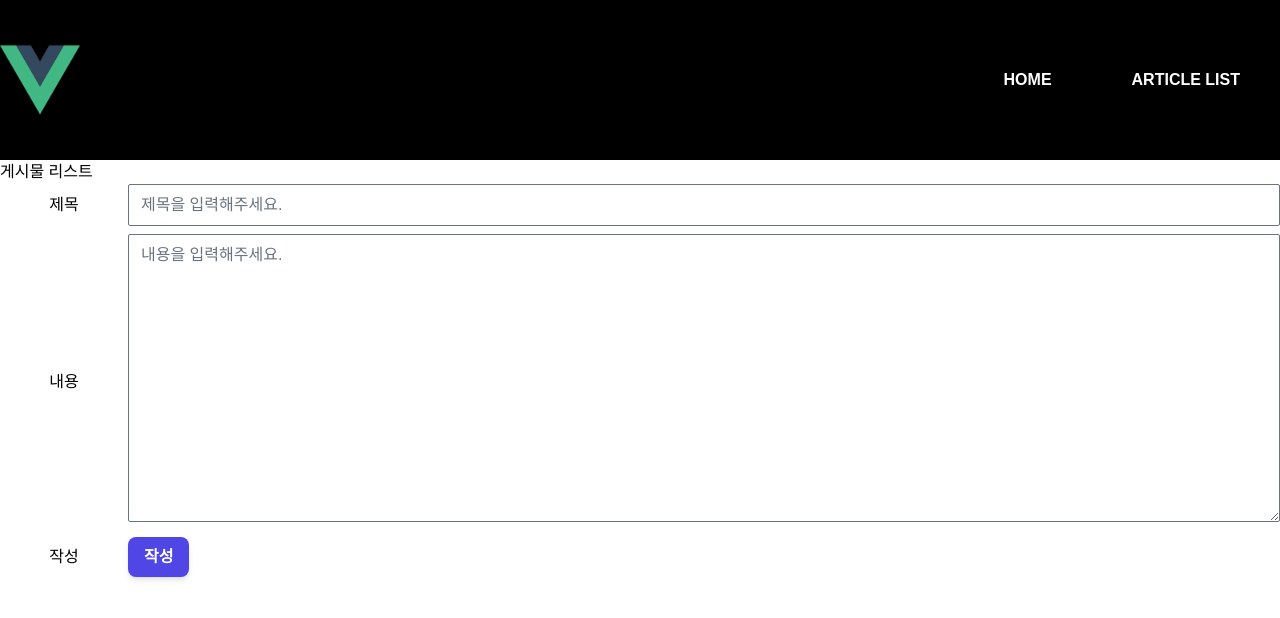
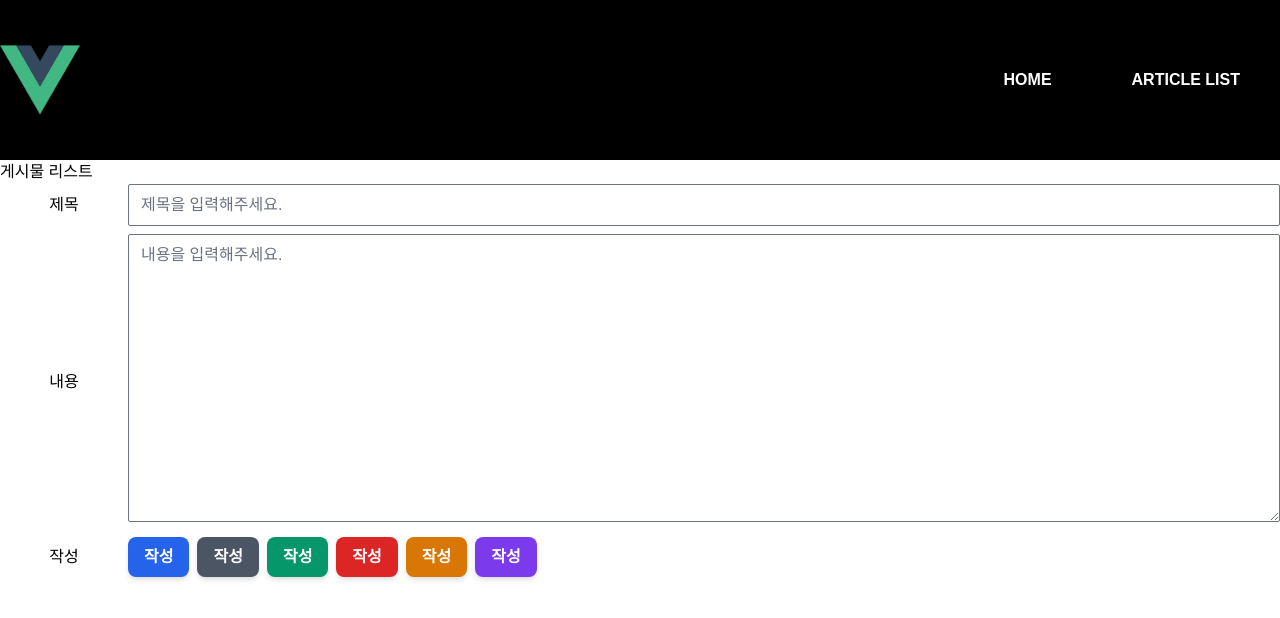
Before and after one commit to ucong2222/vue3-exam1, a Vue app: page /article/list in a window 1280 px wide. Shown: the top 618 px of the page. Built offline with nearby package versions, Linux system fonts and the light colour scheme; a web font is replaced by a local one.

Commit message:
상황별 버튼 CSS 생성

```diff
--- a/src/App.vue
+++ b/src/App.vue
@@ -36,6 +36,26 @@ export default defineComponent({
 })
 </script>
 
-<style scoped>
-
+<style lang="postcss">
+.btn-primary {
+  @apply py-2 px-4 bg-blue-600 hover:bg-blue-700 focus:ring-blue-500 focus:ring-offset-blue-200 text-white transition ease-in duration-200 text-center text-base font-semibold shadow-md focus:outline-none focus:ring-2 focus:ring-offset-2 rounded-lg;
+}
+.btn-secondary {
+  @apply py-2 px-4 bg-gray-600 hover:bg-gray-700 focus:ring-gray-500 focus:ring-offset-gray-200 text-white transition ease-in duration-200 text-center text-base font-semibold shadow-md focus:outline-none focus:ring-2 focus:ring-offset-2 rounded-lg;
+}
+.btn-success {
+  @apply py-2 px-4 bg-green-600 hover:bg-green-700 focus:ring-green-500 focus:ring-offset-green-200 text-white transition ease-in duration-200 text-center text-base font-semibold shadow-md focus:outline-none focus:ring-2 focus:ring-offset-2 rounded-lg;
+}
+.btn-danger {
+  @apply py-2 px-4 bg-red-600 hover:bg-red-700 focus:ring-red-500 focus:ring-offset-red-200 text-white transition ease-in duration-200 text-center text-base font-semibold shadow-md focus:outline-none focus:ring-2 focus:ring-offset-2 rounded-lg;
+}
+.btn-warning {
+  @apply py-2 px-4 bg-yellow-600 hover:bg-yellow-700 focus:ring-yellow-500 focus:ring-offset-yellow-200 text-white transition ease-in duration-200 text-center text-base font-semibold shadow-md focus:outline-none focus:ring-2 focus:ring-offset-2 rounded-lg;
+}
+.btn-info {
+  @apply py-2 px-4 bg-purple-600 hover:bg-purple-700 focus:ring-purple-500 focus:ring-offset-purple-200 text-white transition ease-in duration-200 text-center text-base font-semibold shadow-md focus:outline-none focus:ring-2 focus:ring-offset-2 rounded-lg;
+}
+.btns > [class*="btn-"] + [class*="btn-"] {
+  margin-left: theme('spacing.2');
+}
 </style>
--- a/src/index.css
+++ b/src/index.css
@@ -32,7 +32,3 @@ html {
   -webkit-font-smoothing: antialiased;
   -moz-osx-font-smoothing: grayscale;
 }
-
-.btn-primary {
-  @apply py-2 px-4 bg-indigo-600 hover:bg-indigo-700 focus:ring-indigo-500 focus:ring-offset-indigo-200 text-white transition ease-in duration-200 text-center text-base font-semibold shadow-md focus:outline-none focus:ring-2 focus:ring-offset-2 rounded-lg;
-}
--- a/src/pages/ArticleListPage.vue
+++ b/src/pages/ArticleListPage.vue
@@ -11,7 +11,14 @@
           <textarea class="form-row-input" placeholder="내용을 입력해주세요."></textarea>
         </FormRow>
         <FormRow title="작성">
-          <input type="button" value="작성" class="btn-primary">
+          <div class="btns">
+            <input type="button" value="작성" class="btn-primary" />
+            <input type="button" value="작성" class="btn-secondary" />
+            <input type="button" value="작성" class="btn-success" />
+            <input type="button" value="작성" class="btn-danger" />
+            <input type="button" value="작성" class="btn-warning" />
+            <input type="button" value="작성" class="btn-info" />
+          </div>
         </FormRow>
       </form>
     </div>
@@ -26,6 +33,3 @@ export default defineComponent({
   name: 'ArticleListPage',
 })
 </script>
-
-<style scoped>
-</style>
```
